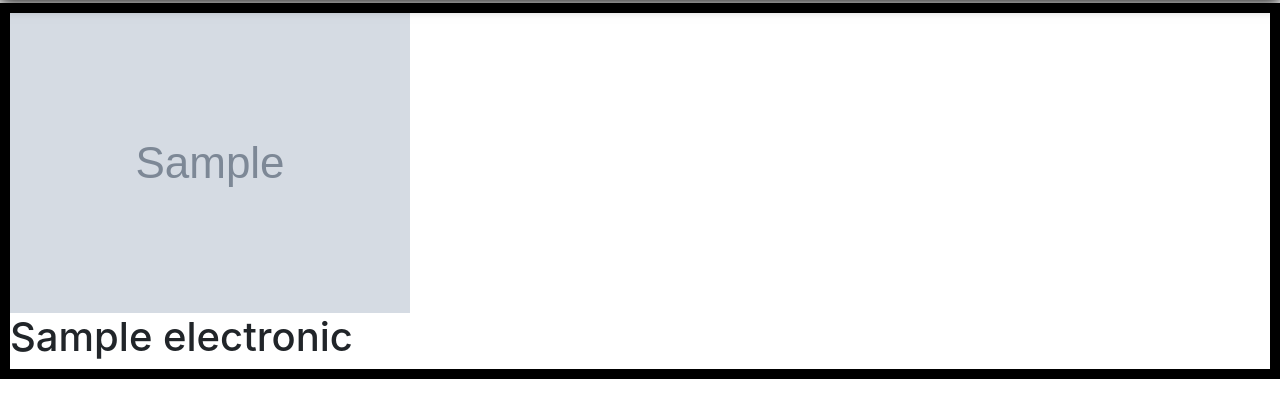
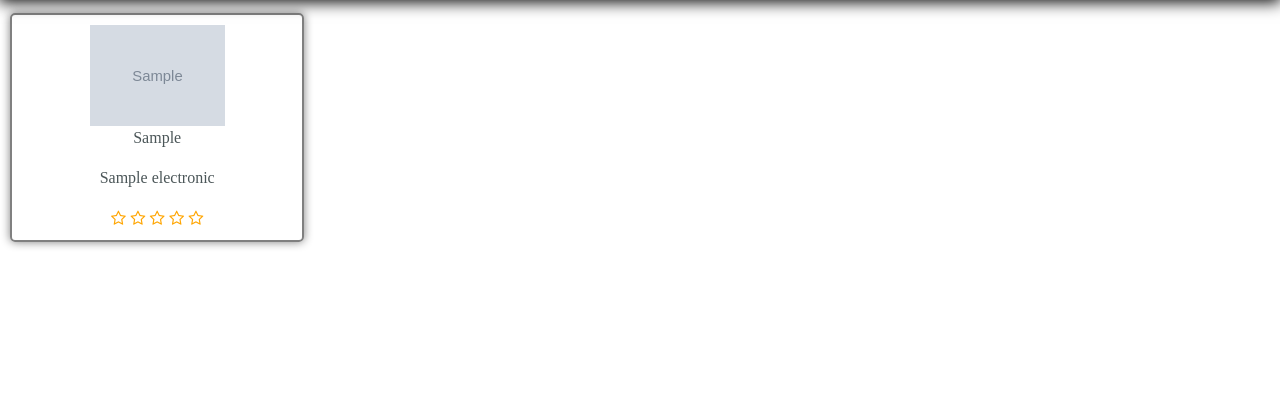
Before and after one commit to DShaulov/CS50-Web-FinalProject, a Django app: page /electronics-section in a window 1280 px wide. Shown: the part 69-487 px from the top of the page. Run offline with Django 3.2, Linux system fonts and the light colour scheme; tables that the repository leaves empty hold one stand-in row (values such as "Sample post"); grey boxes marked "Sample" are stand-in pictures; some libraries are stand-ins or nearby versions.

Commit message:
Backup before i mess this up even more

```diff
--- a/store/models.py
+++ b/store/models.py
@@ -16,7 +16,6 @@ class User(models.Model):
 class Book(models.Model):
     title = models.CharField(max_length=64)
     isbn = models.CharField(max_length=64)
-    price = models.CharField(max_length=64)
     author = models.CharField(max_length=64)
     published_date = models.CharField(max_length=64)
     description = models.CharField(max_length=64)
@@ -31,12 +30,14 @@ class Book(models.Model):
 
 class Electronic(models.Model):
     name = models.CharField(max_length=64)
-    manufacturer = models.CharField(max_length=64)
     price = models.CharField(max_length=64)
     review_count = models.CharField(max_length=64)
     average_rating = models.CharField(max_length=64)
+    manufacturer = models.CharField(max_length=64, blank=True)
+
 
 class Laptop(Electronic):
+    screen_size = models.CharField(max_length=64)
     image_url = models.CharField(max_length=64)
     technical_details = models.TextField(blank=True)
 
--- /dev/null
+++ b/store/static/scripts/fill-rating.js
@@ -0,0 +1,29 @@
+/**
+ * contains instructions for filling out the rating stars on the item card
+ */
+
+$(document).ready( () => {
+    // get each of the rating bar
+    $(".rating-stars").each( (element) => {
+        // for each rating bar, check whats the databse rating
+        database_rating = $('.rating-stars')[element].previousElementSibling.innerHTML;
+        console.log(database_rating);
+
+        // according to the database rating, fill out the stars
+        all_stars = $('.rating-stars')[element].children
+        $(all_stars).each( (index) => {
+            if (database_rating >= 1) {
+                $(all_stars[index]).removeClass('fa-star-o');
+                $(all_stars[index]).addClass('fa-star checked');
+                database_rating = database_rating - 1;
+                return;
+            }
+
+            if (database_rating == 0.5) {
+                $(all_stars[index]).removeClass('fa-star-o');
+                $(all_stars[index]).addClass('fa-star-half-o checked');
+                database_rating = database_rating - 0.5;
+            }
+        });
+    })
+})
--- a/store/static/style/styles.css
+++ b/store/static/style/styles.css
@@ -69,19 +69,20 @@ body, html {
   border-radius: 10px;
 }
 
-.form-background-border, .book-card {
+.form-background-border, .item-card {
   border: solid grey 2px;
   box-shadow: 0px 0px 10px 0px grey;
   border-radius: 5px;
 }
 
-.book-card {
+.item-card {
   text-align: center;
   padding: 10px;
   width: 23%;
   height: 50%;
   float: left;
   margin: 10px;
+  cursor: pointer;
 }
 
 .my-dropdown {
@@ -126,8 +127,12 @@ body, html {
   color: #4b5658;
 }
 
-.item-card {
-  border: 10px solid black;
+.checked {
+  color: orange;
+}
+
+.fa-star-o {
+  color: orange;
 }
 
 /*# sourceMappingURL=styles.css.map */
--- a/store/static/style/styles.scss
+++ b/store/static/style/styles.scss
@@ -96,7 +96,7 @@ input {
     @extend .my-text;
 }
 
-.book-card {
+.item-card {
     @extend .form-background-border;
     text-align: center;
     padding: 10px;
@@ -104,6 +104,7 @@ input {
     height: 50%;
     float: left;
     margin: 10px;
+    cursor: pointer;
 }
 
 p {
@@ -157,6 +158,10 @@ a {
     color: $main_text_color;
 }
 
-.item-card {
-    border: 10px solid black;
+.checked {
+    color: orange;
 }
+
+.fa-star-o {
+    color: orange;
+}
--- a/store/templates/book-section.html
+++ b/store/templates/book-section.html
@@ -12,7 +12,7 @@
 {% block body %}
     <br>
     {% for book in books %}
-        <div class="book-card">
+        <div class="item-card">
             <img src="{{ book.image_path }}" alt="" height="50px" width="50px">
             <br><br>
             <p>{{ book.title }}</p>
--- a/store/templates/electronics-section.html
+++ b/store/templates/electronics-section.html
@@ -1,18 +1,28 @@
 {% extends 'layout.html' %}
+{% load static %}
 
 {% block title %}
     <title>Electronics</title>
 {% endblock %}
 
 {% block script %}
-
+    <script src="{% static 'scripts/fill-rating.js' %}"></script>
 {% endblock %}
 
 {% block body %}
     {% for laptop in laptops %}
-    <div class="item-card">
-        <img src="{{ laptop.image_url }}" alt="laptop">
-        <h1>{{ laptop.name }}</h1>
+    <div class="item-card" onclick="redirect_to_product_page_laptop()">
+        <img src="{{ laptop.image_url }}" alt="laptop" width="50%" height="50%">
+        <p>{{ laptop.manufacturer }}</p>
+        <p>{{ laptop.name }}</p>
+        <p class="database-rating" hidden>{{ laptop.average_rating }}</p>
+        <div class="rating-stars">
+            <span class="fa fa-star-o"></span>
+            <span class="fa fa-star-o"></span>
+            <span class="fa fa-star-o"></span>
+            <span class="fa fa-star-o"></span>
+            <span class="fa fa-star-o"></span>
+        </div>
     </div>
     {% endfor %}
 {% endblock %}
--- a/store/templates/layout.html
+++ b/store/templates/layout.html
@@ -67,6 +67,7 @@
         {% endif %}
     </div>
     <br>
+    {% csrf_token %}
     <div class="body-block">
         {% block body %}
 
--- a/store/views.py
+++ b/store/views.py
@@ -1,6 +1,5 @@
 from django.shortcuts import render
 from django.http import HttpResponse, HttpResponseRedirect
-from django.shortcuts import render
 from django.contrib.auth.hashers import make_password
 from .models import User, Book, Laptop
 import csv
@@ -50,8 +49,9 @@ def register(request):
 
         new_user.save()
 
-        # TODO log the user in once he is registered
-        return render(request, 'index.html')
+        # Log the user in once he is registered
+        request.session["user"] = username
+        return HttpResponseRedirect("/")
 
 
 def login(request):
```
Also changed, not shown: store/static/scripts/redirect-to-product-page-laptop.js (added, +14 -0 lines), store/media/CS50x_Certificate_PNG.png (deleted), store/media/CS50x_Certificate_PNG_2lBZZxl.png (deleted), store/media/CS50x_Certificate_PNG_JDUImJ6.png (deleted), store/media/CS50x_Certificate_PNG_mJ1PpJM.png (deleted), store/migrations/0009_auto_20200513_1102.py (added), 2 other files.
